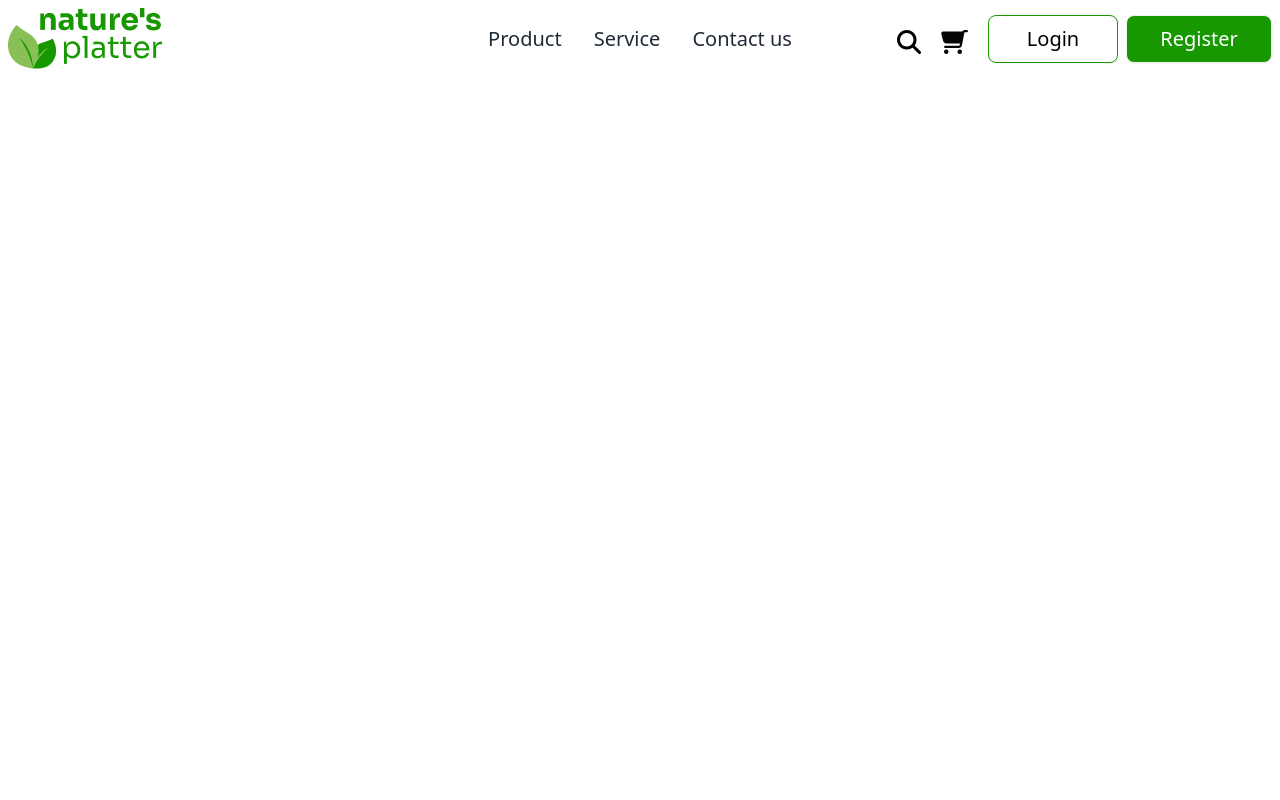
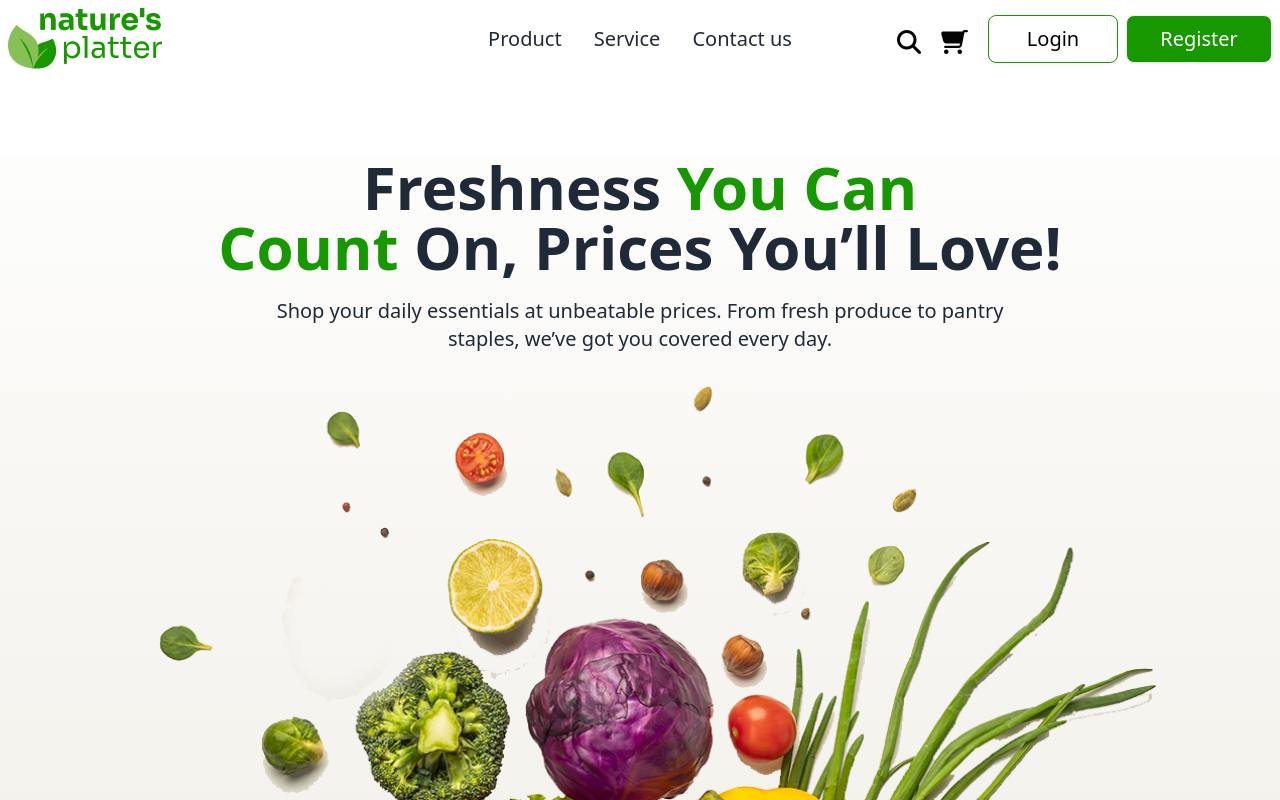
Before and after one commit to nafisa729/nature-s-platter, a plain HTML site: page index.html in a window 1280 px wide. Shown: the top 800 px of the page. Drawn offline with nearby package versions, Linux system fonts and the light colour scheme.

Commit message:
added hero section

```diff
--- a/index.html
+++ b/index.html
@@ -17,7 +17,8 @@
               colors: {
                 clifford: '#da373d',
                 'color-g': '#179800',
-                'color-b': '#EFEBE3'
+                'color-b': '#EFEBE3',
+                'color-b2': '#fdfdfc'
               }
             }
           }
@@ -47,6 +48,13 @@
         </div>
       </div>
   </header>
-
+  <main>
+    <div class="bg-gradient-to-t from-color-b to-color-b2 my-20 ">
+      <h1 class="text-6xl font-semibold text-center mb-5">Freshness <span class="text-color-g"> You Can <br>
+        Count</span> On, Prices You’ll Love!</h1>
+        <p class="text-xl font-normal text-center my-5">Shop your daily essentials at unbeatable prices. From fresh produce to pantry <br> staples, we’ve got you covered every day.</p>
+        <img class="flex items-center justify-center mx-auto" src="assets/hero-vegetables.png" alt="">
+    </div>
+  </main>
 </body>
 </html>
```
